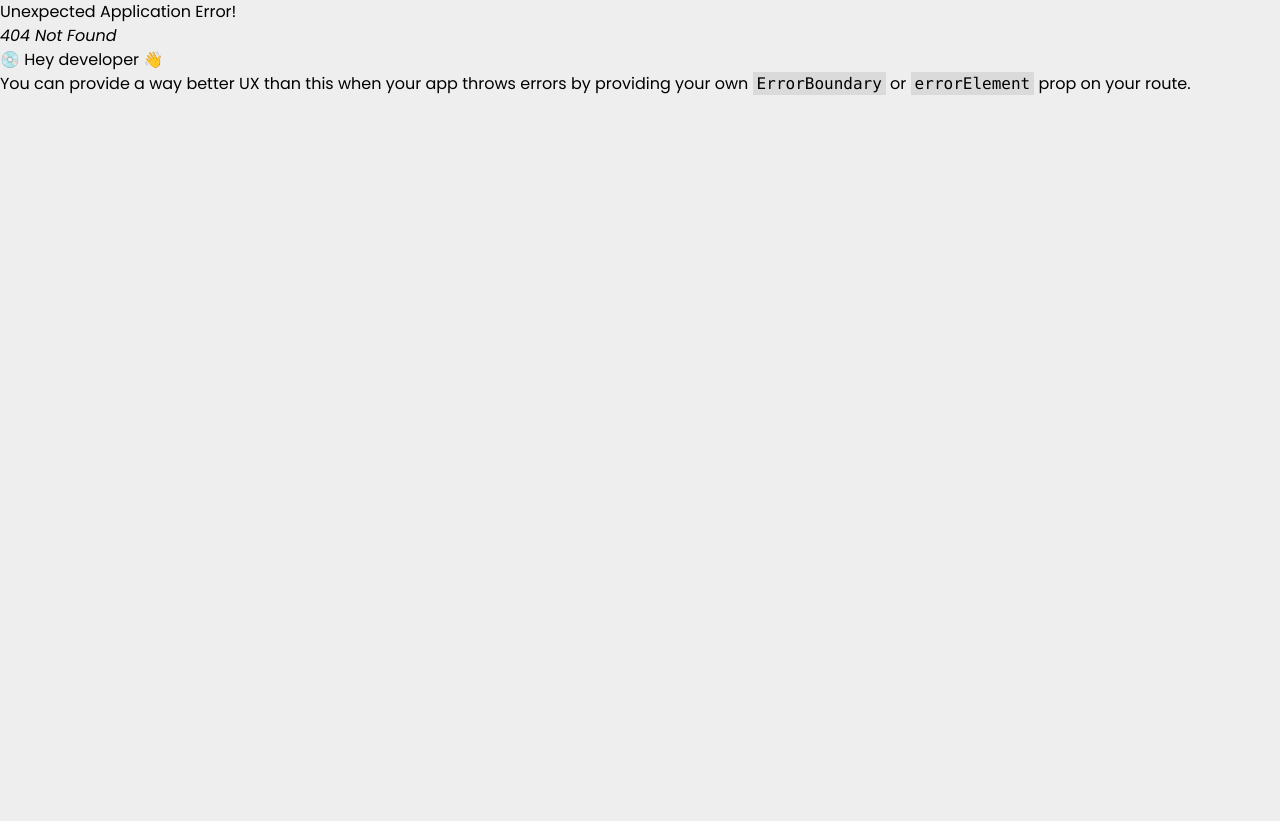
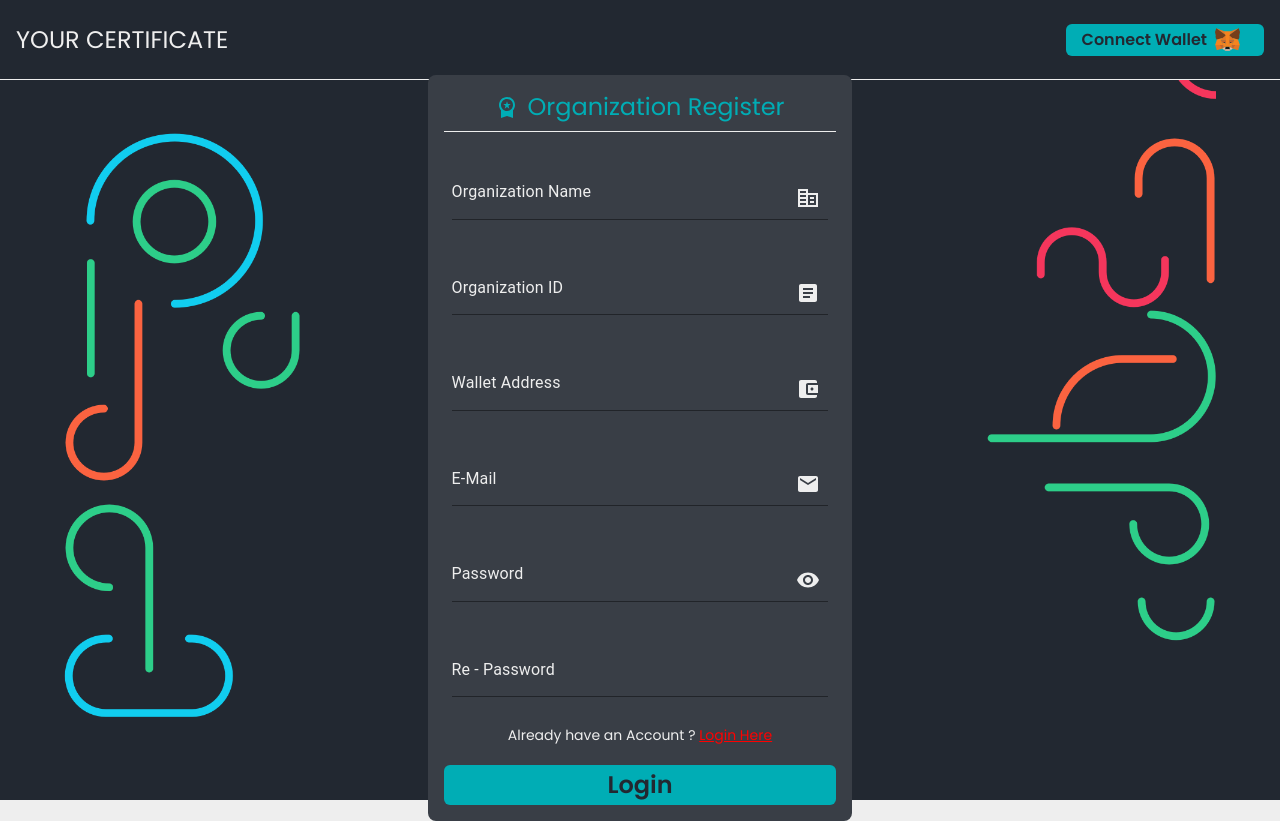
Before and after one commit to BLooDBRothER/Cert-As-NFT, a React (Vite) app in the folder frontend/: page /register in a window 1280 px wide. Before the commit this address had no page. Before the commit the page ends 800 px from the top, so only its background shows below. Built offline with nearby package versions, Linux system fonts and the light colour scheme.

Commit message:
Complete Register page UI

```diff
--- a/frontend/src/index.css
+++ b/frontend/src/index.css
@@ -26,6 +26,10 @@ h1{
   margin: 1rem 0;
 }
 
+.register-form > div{
+  position: relative;
+}
+
 @media screen and (max-width: 1320px) {
   .auth-cnt{
     background-repeat:no-repeat;
--- a/frontend/src/main.jsx
+++ b/frontend/src/main.jsx
@@ -8,6 +8,7 @@ import {
 } from "react-router-dom";
 import Index from './pages/Index';
 import Login from './pages/Login';
+import Register from './pages/Regsiter';
 
 const router = createBrowserRouter([
   {
@@ -21,6 +22,10 @@ const router = createBrowserRouter([
       {
         path: 'login',
         element: <Login />
+      },
+      {
+        path: 'register',
+        element: <Register />
       }
     ]
   },
--- a/frontend/src/pages/Login.jsx
+++ b/frontend/src/pages/Login.jsx
@@ -57,7 +57,7 @@ const Login = () => {
                         />
                     </FormControl>
                 </div>
-                <p className=' text-sm text-primary text-center'>Don't have and Account ? <NavLink to="register" className={'text-danger underline'}>Register Here</NavLink></p>
+                <p className=' text-sm text-primary text-center'>Don't have an Account ? <NavLink to="/register" className={'text-danger underline'}>Register Here</NavLink></p>
                 <Button>Login</Button>
             </form>
         </div>
--- /dev/null
+++ b/frontend/src/pages/Regsiter.jsx
@@ -0,0 +1,188 @@
+import React, { useEffect } from 'react'
+import { useState } from 'react';
+import { NavLink } from 'react-router-dom'
+import { FormControl, InputLabel, Input, InputAdornment, IconButton } from '@mui/material';
+import Visibility from '@mui/icons-material/Visibility';
+import VisibilityOff from '@mui/icons-material/VisibilityOff';
+import EmailIcon from '@mui/icons-material/Email';
+import WorkspacePremiumIcon from '@mui/icons-material/WorkspacePremium';
+import AccountBalanceWalletIcon from '@mui/icons-material/AccountBalanceWallet';
+import CorporateFareIcon from '@mui/icons-material/CorporateFare';
+import ArticleIcon from '@mui/icons-material/Article';
+import Button from '../components/Button';
+
+const Register = () => {
+    const [orgName, setOrgName] = useState('');
+    const [orgId, setOrgId] = useState('');
+    const [email, setEmail] = useState('');
+    const [walletAddr, setWalletAddr] = useState('');
+    const [password, setPassword] = useState('');
+    const [rePassword, setRePassword] = useState('');
+
+    const [showPassword, setShowPassword] = useState(false);
+    const [passErr, setPassErr] = useState('');
+    const [rePassErr, setRePassErr] = useState('');
+
+    const checkPasswordMatch = (e) => {
+        if(!password.localeCompare('') || !rePassword.localeCompare('')){
+            return;
+        }
+        const errMsg = password !== rePassword ? 'Password Does not match' : '';
+        setRePassErr(errMsg);
+    }
+
+    const checkPasswordRegex = () => {
+        console.log(password)
+        if(!password.localeCompare('')){
+            setPassErr('');
+            return;
+        }
+        const regex = /^(?=.*[a-z])(?=.*[A-Z])(?=.*\d)(?=.*[@$!%*?&])[A-Za-z\d@$!%*?&]{8,16}$/gm;
+        const isMatch = regex.test(password);
+        if(isMatch){
+            setPassErr('');
+        }
+        else{
+            setPassErr('Must contain one Upper, Lower, No, SPchar')
+        }
+    }
+
+    useEffect(checkPasswordRegex, [password]);
+    useEffect(checkPasswordMatch, [password, rePassword]);
+
+    const handleClickShowPassword = () => setShowPassword((show) => !show);
+
+    return (
+        <div className="auth-cnt flex items-center justify-center">
+            <form className='p-4 bg-secondary-lg rounded-lg text-2xl flex flex-col gap-5 mt-4 register-form'>
+                <div className='text-accent flex gap-2 justify-center items-center pb-2 border-b border-primary'>
+                    <WorkspacePremiumIcon />
+                    <h1>Organization Register</h1>
+                </div>
+                <div>
+                    <FormControl sx={{ m: 1, width: 'clamp(20ch, 50vw, 25ch)' }} variant="standard">
+                        <InputLabel htmlFor="standard-adornment-name" sx={{color: '#EEE'}}>Organization Name</InputLabel>
+                        <Input
+                            required
+                            id="standard-adornment-name"
+                            type='text'
+                            sx={{color: '#EEE', fontSize: '1.5rem'}}
+                            value={orgName}
+                            onChange={(e) => {setOrgName(e.target.value)}}
+                            endAdornment={
+                                <InputAdornment position="end">
+                                    <IconButton tabIndex={-1} >
+                                        {<CorporateFareIcon className='text-primary' />}
+                                    </IconButton>
+                                </InputAdornment>
+                            }
+                        />
+                    </FormControl>
+                </div>
+                <div>
+                    <FormControl sx={{ m: 1, width: 'clamp(20ch, 50vw, 25ch)' }} variant="standard">
+                        <InputLabel htmlFor="standard-adornment-id" sx={{color: '#EEE'}}>Organization ID</InputLabel>
+                        <Input
+                            required
+                            id="standard-adornment-id"
+                            type='text'
+                            value={orgId}
+                            onChange={(e) => {setOrgId(e.target.value)}}
+                            sx={{color: '#EEE', fontSize: '1.5rem'}}
+                            endAdornment={
+                                <InputAdornment position="end">
+                                    <IconButton tabIndex={-1} >
+                                        {<ArticleIcon className='text-primary' />}
+                                    </IconButton>
+                                </InputAdornment>
+                            }
+                        />
+                    </FormControl>
+                </div>
+                <div>
+                    <FormControl sx={{ m: 1, width: 'clamp(20ch, 50vw, 25ch)' }} variant="standard">
+                        <InputLabel htmlFor="standard-adornment-address" sx={{color: '#EEE'}}>Wallet Address</InputLabel>
+                        <Input
+                            required
+                            id="standard-adornment-address"
+                            type='text'
+                            value={walletAddr}
+                            onChange={(e) => {setWalletAddr(e.target.value)}}
+                            sx={{color: '#EEE', fontSize: '1.5rem'}}
+                            endAdornment={
+                                <InputAdornment position="end">
+                                    <IconButton tabIndex={-1} >
+                                        {<AccountBalanceWalletIcon className='text-primary' />}
+                                    </IconButton>
+                                </InputAdornment>
+                            }
+                        />
+                    </FormControl>
+                </div>
+                <div>
+                    <FormControl sx={{ m: 1, width: 'clamp(20ch, 50vw, 25ch)' }} variant="standard">
+                        <InputLabel htmlFor="standard-adornment-email" sx={{color: '#EEE'}}>E-Mail</InputLabel>
+                        <Input
+                            required
+                            id="standard-adornment-email"
+                            type='text'
+                            value={email}
+                            onChange={(e) => {setEmail(e.target.value)}}
+                            sx={{color: '#EEE', fontSize: '1.5rem'}}
+                            endAdornment={
+                                <InputAdornment  position="end">
+                                    <IconButton tabIndex={-1} >
+                                        {<EmailIcon className='text-primary' />}
+                                    </IconButton>
+                                </InputAdornment>
+                            }
+                        />
+                    </FormControl>
+                </div>
+                <div>
+                    <FormControl sx={{ m: 1, width: 'clamp(20ch, 50vw, 25ch)' }} variant="standard">
+                        <InputLabel htmlFor="standard-adornment-password" sx={{color: '#EEE'}}>Password</InputLabel>
+                        <Input
+                            required
+                            id="standard-adornment-password"
+                            type={showPassword ? 'text' : 'password'}
+                            sx={{color: '#EEE', fontSize: '1.5rem'}}
+                            value={password}
+                            onChange={(e) => {setPassword(e.target.value)}}
+                            endAdornment={
+                                <InputAdornment position="end">
+                                    <IconButton
+                                        aria-label="toggle password visibility"
+                                        onClick={handleClickShowPassword}
+                                    >
+                                        {showPassword ? <VisibilityOff className='text-primary' /> : <Visibility className='text-primary' />}
+                                    </IconButton>
+                                </InputAdornment>
+                            }
+                        />
+                        <p className='text-sm font-thin text-danger absolute top-full'>{passErr}</p>
+                    </FormControl>
+                </div>
+                <div>
+                    <FormControl sx={{ m: 1, width: 'clamp(20ch, 50vw, 25ch)' }} variant="standard">
+                        <InputLabel htmlFor="standard-adornment-re-password" sx={{color: '#EEE'}}>Re - Password</InputLabel>
+                        <Input
+                            required
+                            id="standard-adornment-re-password"
+                            type={showPassword ? 'text' : 'password'}
+                            sx={{color: '#EEE', fontSize: '1.5rem'}}
+                            value={rePassword}
+                            error={rePassErr ? true : false}
+                            onChange={(e) => {setRePassword(e.target.value)}}
+                        />
+                        <p className='text-sm font-thin text-danger absolute top-full'>{rePassErr}</p>
+                    </FormControl>
+                </div>
+                <p className=' text-sm text-primary text-center'>Already have an Account ? <NavLink to="/login" className={'text-danger underline'}>Login Here</NavLink></p>
+                <Button>Login</Button>
+            </form>
+        </div>
+    )
+}
+
+export default Register
```
